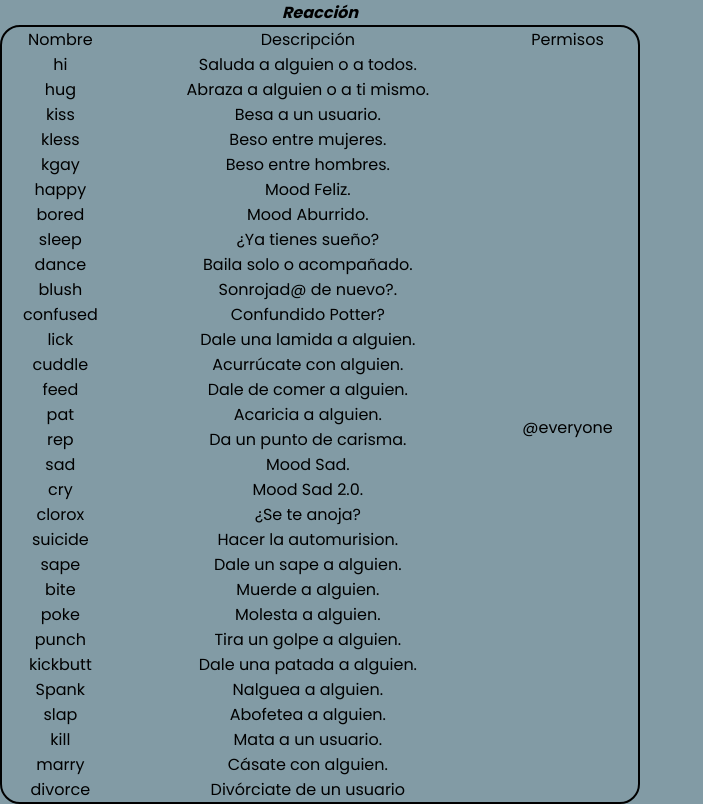
After one commit to Maltazard2/midgarbot-webpage, a PHP site: the page made by reacción.php in a window 1280 px wide. The commit adds this page. Shown: the whole page, without its empty margins (0-703 px from the left). Run offline with PHP 8.4, Linux system fonts and the light colour scheme.

Commit message:
masnsnnn

```diff
--- a/comandos.php
+++ b/comandos.php
@@ -63,7 +63,7 @@
                             </a>
                         </li>
                         <li class="list" style="--clr:#b337a2;">
-                            <a href="mod.php" target=centro>
+                            <a href="reacción.php" target=centro>
                                 <span class="icon">
                                     <ion-icon name="rocket"></ion-icon>
                                 </span>
--- a/diversión.php
+++ b/diversión.php
@@ -12,7 +12,10 @@
 </head>
 <body>
 
-    <table style="border: 10px ;border-spacing: 50px;border-color: black;border-style: solid;border-radius: 20px;" align="center">
+    <table style="border: 2px ;border-spacing: 0px;border-color: black;border-style: solid;border-radius: 20px;" align="center" border = 0 align = center width = 50% height = 50% cellpadding = 10 cellspacing = 10>
+
+        <caption><b><i>Diversión</i></b></caption>
+
         <tr>
             <td>
                 <p align="center">Nombre</p>
--- a/economia.php
+++ b/economia.php
@@ -12,7 +12,10 @@
 </head>
 <body>
 
-    <table style="border: 10px ;border-spacing: 50px;border-color: black;border-style: solid;border-radius: 20px;" align="center">
+    <table style="border: 2px ;border-spacing: 0px;border-color: black;border-style: solid;border-radius: 20px;" align="center" border = 0 align = center width = 50% height = 50% cellpadding = 10 cellspacing = 10>
+
+        <caption><b><i>Economía</i></b></caption>
+
         <tr>
             <td>
                 <p align="center">Nombre</p>
--- a/info.php
+++ b/info.php
@@ -13,9 +13,9 @@
 <body>
 
 <center>
-    <table style="border: 2px ;border-spacing: 0px;border-color: black;border-style: solid;border-radius: 20px;" align="center" border = 1 align = center width = 50% height = 50% cellpadding = 10 cellspacing = 10>
+    <table style="border: 2px ;border-spacing: 0px;border-color: black;border-style: solid;border-radius: 20px;" align="center" border = 0 align = center width = 50% height = 50% cellpadding = 10 cellspacing = 10>
 
-        <caption><b>Información</b></caption>
+        <caption><b><i>Información</i></b></caption>
 
         <tr>
             <td>
--- a/mod.php
+++ b/mod.php
@@ -12,7 +12,10 @@
 </head>
 <body>
 
-    <table style="border: 10px ;border-spacing: 50px;border-color: black;border-style: solid;border-radius: 20px;" align="center">
+    <table style="border: 2px ;border-spacing: 0px;border-color: black;border-style: solid;border-radius: 20px;" align="center" border = 0 align = center width = 50% height = 50% cellpadding = 10 cellspacing = 10>
+
+        <caption><b><i>Moderación</i></b></caption>
+
         <tr>
             <td>
                 <p align="center">Nombre</p>
--- /dev/null
+++ b/reacción.php
@@ -0,0 +1,276 @@
+<!DOCTYPE html>
+<html lang="es">
+<head>
+    <meta charset="UTF-8">
+    <meta name="viewport" content="width=device-width, initial-scale=1.0">
+    <title>MIDGARD BOT</title>
+    <meta name="description" content="Página Web del Bot Midgard">
+    <meta name="keywords" content="midgard, maltabot, malta, midgardbot">
+    <meta name="authors" content=" Maltazard">
+    <link rel="stylesheet" type="text/css" href="css/stylecomandos.css">
+
+</head>
+<body>
+
+    <table style="border: 2px ;border-spacing: 0px;border-color: black;border-style: solid;border-radius: 20px;" align="center" border = 0 align = center width = 50% height = 50% cellpadding = 10 cellspacing = 10>
+
+        <caption><b><i>Reacción</i></b></caption>
+
+        <tr>
+            <td>
+                <p align="center">Nombre</p>
+            </td>
+            <td>
+                <p align="center">Descripción</p>
+            </td>
+            <td>
+                <p align="center">Permisos</p>
+            </td>
+        </tr>
+        <tr>
+            <td>
+                <p align="center">hi</p>
+            </td>
+            <td>
+                <p align="center">Saluda a alguien o a todos.</p>
+            </td>
+            <td rowspan = 30>
+                <p align="center">@everyone</p>
+            </td>
+        </tr>
+        <tr>
+            <td>
+                <p align="center">hug</p>
+            </td>
+            <td>
+                <p align="center">Abraza a alguien o a ti mismo.</p>
+            </td>
+        </tr>
+        <tr>
+            <td>
+                <p align="center">kiss</p>
+            </td>
+            <td>
+                <p align="center">Besa a un usuario.</p>
+            </td>
+        </tr>
+        <tr>
+            <td>
+                <p align="center">kless</p>
+            </td>
+            <td>
+                <p align="center">Beso entre mujeres.</p>
+            </td>
+        </tr>
+        <tr>
+            <td>
+                <p align="center">kgay</p>
+            </td>
+            <td>
+                <p align="center">Beso entre hombres.</p>
+            </td>
+        </tr>
+        <tr>
+            <td>
+                <p align="center">happy</p>
+            </td>
+            <td>
+                <p align="center">Mood Feliz.</p>
+            </td>
+        </tr>
+        <tr>
+            <td>
+                <p align="center">bored</p>
+            </td>
+            <td>
+                <p align="center">Mood Aburrido.</p>
+            </td>
+        </tr>
+        <tr>
+            <td>
+                <p align="center">sleep</p>
+            </td>
+            <td>
+                <p align="center">¿Ya tienes sueño?</p>
+            </td>
+        </tr>
+        <tr>
+            <td>
+                <p align="center">dance</p>
+            </td>
+            <td>
+                <p align="center">Baila solo o acompañado.</p>
+            </td>
+        </tr>
+        <tr>
+            <td>
+                <p align="center">blush</p>
+            </td>
+            <td>
+                <p align="center">Sonrojad@ de nuevo?.</p>
+            </td>
+        </tr>
+        <tr>
+            <td>
+                <p align="center">confused</p>
+            </td>
+            <td>
+                <p align="center">Confundido Potter?</p>
+            </td>
+        </tr>
+        <tr>
+            <td>
+                <p align="center">lick</p>
+            </td>
+            <td>
+                <p align="center">Dale una lamida a alguien.</p>
+            </td>
+        </tr>
+        <tr>
+            <td>
+                <p align="center">cuddle</p>
+            </td>
+            <td>
+                <p align="center">Acurrúcate con alguien.</p>
+            </td>
+        </tr>
+        <tr>
+            <td>
+                <p align="center">feed</p>
+            </td>
+            <td>
+                <p align="center">Dale de comer a alguien.</p>
+            </td>
+        </tr>
+        <tr>
+            <td>
+                <p align="center">pat</p>
+            </td>
+            <td>
+                <p align="center">Acaricia a alguien.</p>
+            </td>
+        </tr>
+        <tr>
+            <td>
+                <p align="center">rep</p>
+            </td>
+            <td>
+                <p align="center">Da un punto de carisma.</p>
+            </td>
+        </tr>
+        <tr>
+            <td>
+                <p align="center">sad</p>
+            </td>
+            <td>
+                <p align="center">Mood Sad.</p>
+            </td>
+        </tr>
+        <tr>
+            <td>
+                <p align="center">cry</p>
+            </td>
+            <td>
+                <p align="center">Mood Sad 2.0.</p>
+            </td>
+        </tr>
+        <tr>
+            <td>
+                <p align="center">clorox</p>
+            </td>
+            <td>
+                <p align="center">¿Se te anoja?</p>
+            </td>
+        </tr>
+        <tr>
+            <td>
+                <p align="center">suicide</p>
+            </td>
+            <td>
+                <p align="center">Hacer la automurision.</p>
+            </td>
+        </tr>
+        <tr>
+            <td>
+                <p align="center">sape</p>
+            </td>
+            <td>
+                <p align="center">Dale un sape a alguien.</p>
+            </td>
+        </tr>
+        <tr>
+            <td>
+                <p align="center">bite</p>
+            </td>
+            <td>
+                <p align="center">Muerde a alguien.</p>
+            </td>
+        </tr>
+        <tr>
+            <td>
+                <p align="center">poke</p>
+            </td>
+            <td>
+                <p align="center">Molesta a alguien.</p>
+            </td>
+        </tr>
+        <tr>
+            <td>
+                <p align="center">punch</p>
+            </td>
+            <td>
+                <p align="center">Tira un golpe a alguien.</p>
+            </td>
+        </tr>
+        <tr>
+            <td>
+                <p align="center">kickbutt</p>
+            </td>
+            <td>
+                <p align="center">Dale una patada a alguien.</p>
+            </td>
+        </tr>
+        <tr>
+            <td>
+                <p align="center">Spank</p>
+            </td>
+            <td>
+                <p align="center">Nalguea a alguien.</p>
+            </td>
+        </tr>
+        <tr>
+            <td>
+                <p align="center">slap</p>
+            </td>
+            <td>
+                <p align="center">Abofetea a alguien.</p>
+            </td>
+        </tr>
+        <tr>
+            <td>
+                <p align="center">kill</p>
+            </td>
+            <td>
+                <p align="center">Mata a un usuario.</p>
+            </td>
+        </tr>
+        <tr>
+            <td>
+                <p align="center">marry</p>
+            </td>
+            <td>
+                <p align="center">Cásate con alguien.</p>
+            </td>
+        </tr>
+        <tr>
+            <td>
+                <p align="center">divorce</p>
+            </td>
+            <td>
+                <p align="center">Divórciate de un usuario</p>
+            </td>
+        </tr>
+    </table>
+
+</body>
+</html>
--- a/util.php
+++ b/util.php
@@ -12,7 +12,10 @@
 </head>
 <body>
 
-    <table style="border: 10px ;border-spacing: 50px;border-color: black;border-style: solid;border-radius: 20px;" align="center">
+    <table style="border: 2px ;border-spacing: 0px;border-color: black;border-style: solid;border-radius: 20px;" align="center" border = 0 align = center width = 50% height = 50% cellpadding = 10 cellspacing = 10>
+
+        <caption><b><i>Utilidad</i></b></caption>
+
         <tr>
             <td>
                 <p align="center">Nombre</p>
```
